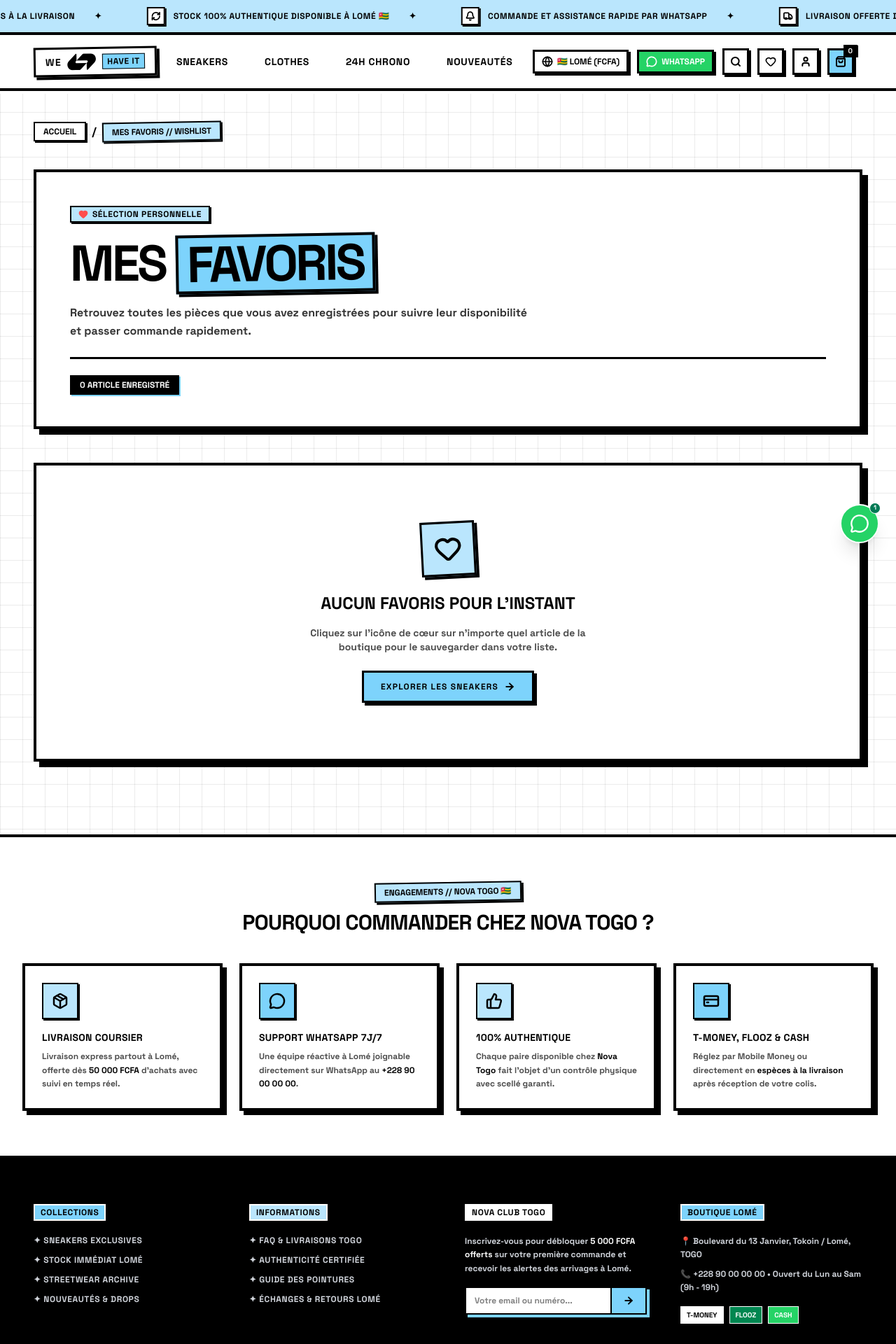
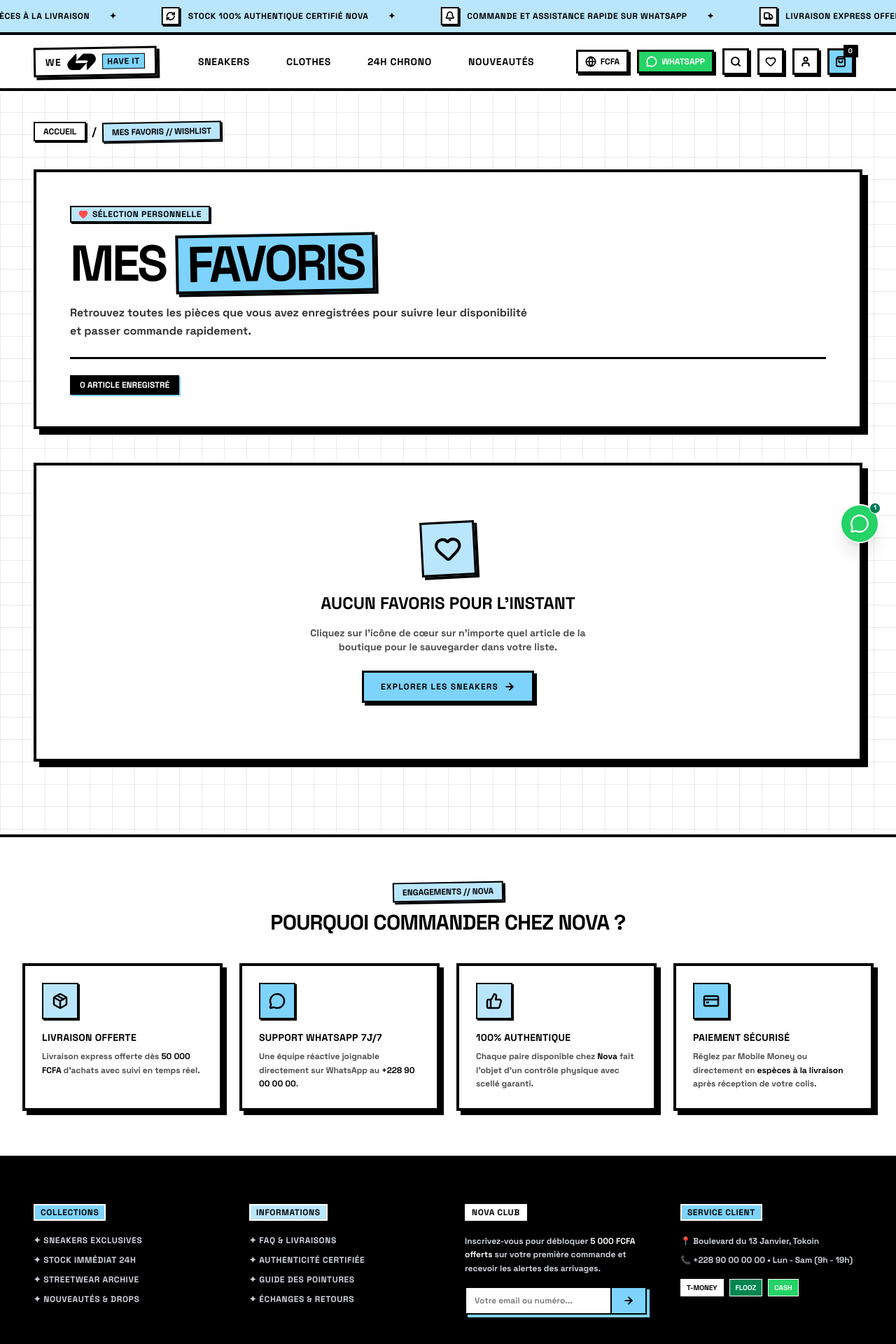
Before and after one commit to Raven7105/nova-frontend, a Next.js app: page /wishlist in a window 1280 px wide. Shown: the top 1920 px of the page at 70% size. Built offline with nearby package versions, Linux system fonts and the light colour scheme.

Commit message:
fix: resolve CartContext types and clean homepage branding (remove flags and overt country text)

```diff
--- a/components/cart/CartDrawer.tsx
+++ b/components/cart/CartDrawer.tsx
@@ -29,7 +29,7 @@ export default function CartDrawer() {
         const itemsList = items
             .map((item) => `- ${item.product.name} (Taille ${item.size}) x${item.quantity} : ${formatPrice(item.product.price * item.quantity)}`)
             .join("\n")
-        const message = `Bonjour Nova Togo !\nJe souhaite passer commande de mon panier :\n\n${itemsList}\n\nSous-total : ${formatPrice(subtotal)}\nLivraison : ${shipping === 0 ? "Offerte" : formatPrice(shipping)}\nTOTAL : ${formatPrice(total)}\n\nJe suis situé(e) à Lomé.`
+        const message = `Bonjour Nova !\nJe souhaite passer commande de mon panier :\n\n${itemsList}\n\nSous-total : ${formatPrice(subtotal)}\nLivraison : ${shipping === 0 ? "Offerte" : formatPrice(shipping)}\nTOTAL : ${formatPrice(total)}`
         return `https://wa.me/22890000000?text=${encodeURIComponent(message)}`
     }
 
@@ -72,12 +72,12 @@ export default function CartDrawer() {
                     <div className="flex items-center justify-between text-xs font-black uppercase tracking-wider mb-2">
                         {freeShippingRemaining > 0 ? (
                             <span>
-                                Plus que <strong className="text-[#0284C7] font-black">{formatPrice(freeShippingRemaining)}</strong> pour la livraison offerte à Lomé !
+                                Plus que <strong className="text-[#0284C7] font-black">{formatPrice(freeShippingRemaining)}</strong> pour la livraison offerte !
                             </span>
                         ) : (
                             <span className="text-black flex items-center gap-1.5">
                                 <Sparkles className="w-4 h-4 fill-[#7DD3FC]" />
-                                🎉 Livraison offerte débloquée pour Lomé !
+                                🎉 Livraison offerte débloquée !
                             </span>
                         )}
                         <span>{progressPercentage}%</span>
@@ -156,7 +156,7 @@ export default function CartDrawer() {
                                             {item.size}
                                         </span>
                                         {item.product.is24h && (
-                                            <span className="text-[10px] font-black text-black">⚡ EN STOCK LOMÉ</span>
+                                            <span className="text-[10px] font-black text-black">⚡ EN STOCK 24H</span>
                                         )}
                                     </div>
 
@@ -201,7 +201,7 @@ export default function CartDrawer() {
                                 <span className="font-black text-black">{formatPrice(subtotal)}</span>
                             </div>
                             <div className="flex justify-between text-black/70">
-                                <span>Livraison Lomé</span>
+                                <span>Livraison</span>
                                 <span className="font-black text-black">
                                     {shipping === 0 ? "OFFERTE (0 FCFA)" : formatPrice(shipping)}
                                 </span>
@@ -239,7 +239,7 @@ export default function CartDrawer() {
                                 <ShieldCheck className="w-3.5 h-3.5 stroke-[2.5px]" /> 100% Authentique
                             </span>
                             <span className="flex items-center gap-1">
-                                <Truck className="w-3.5 h-3.5 stroke-[2.5px]" /> Coursier Lomé 24H
+                                <Truck className="w-3.5 h-3.5 stroke-[2.5px]" /> Expédition Express 24H
                             </span>
                         </div>
                     </div>
--- a/components/layout/AnnouncementBar.tsx
+++ b/components/layout/AnnouncementBar.tsx
@@ -2,10 +2,10 @@
 import { Bell, CreditCard, RefreshCw, Truck } from "lucide-react"
 
 const messages = [
-    { icon: Truck, text: "Livraison offerte dès 50 000 FCFA à Lomé" },
-    { icon: CreditCard, text: "Paiement T-Money, Flooz & Espèces à la livraison" },
-    { icon: RefreshCw, text: "Stock 100% authentique disponible à Lomé 🇹🇬" },
-    { icon: Bell, text: "Commande et assistance rapide par WhatsApp" },
+    { icon: Truck, text: "Livraison express offerte dès 50 000 FCFA" },
+    { icon: CreditCard, text: "Paiement Mobile Money & Espèces à la livraison" },
+    { icon: RefreshCw, text: "Stock 100% authentique certifié Nova" },
+    { icon: Bell, text: "Commande et assistance rapide sur WhatsApp" },
 ]
 
 export default function AnnouncementBar() {
--- a/components/layout/Footer.tsx
+++ b/components/layout/Footer.tsx
@@ -1,5 +1,5 @@
 "use client"
-import { Package, Phone, ThumbsUp, CreditCard, ArrowRight, MessageCircle } from "lucide-react"
+import { Package, ThumbsUp, CreditCard, ArrowRight, MessageCircle } from "lucide-react"
 import Link from "next/link"
 
 export default function Footer() {
@@ -10,10 +10,10 @@ export default function Footer() {
             <div className="max-w-7xl mx-auto px-6 md:px-8 py-16">
                 <div className="text-center mb-10">
                     <span className="bg-[#BAE6FD] text-black font-black uppercase text-xs px-3 py-1 border-2 border-black shadow-[3px_3px_0px_#000] inline-block -rotate-1">
-                        ENGAGEMENTS // NOVA TOGO 🇹🇬
+                        ENGAGEMENTS // NOVA
                     </span>
                     <h2 className="text-2xl md:text-3xl font-black uppercase tracking-tight mt-3">
-                        POURQUOI COMMANDER CHEZ NOVA TOGO ?
+                        POURQUOI COMMANDER CHEZ NOVA ?
                     </h2>
                 </div>
 
@@ -22,9 +22,9 @@ export default function Footer() {
                         <div className="border-2 border-black bg-[#BAE6FD] p-3 w-fit mb-4 shadow-[2px_2px_0px_#000]">
                             <Package className="w-6 h-6 stroke-[2.5px]" />
                         </div>
-                        <h3 className="text-sm font-black uppercase mb-2 tracking-wide">LIVRAISON COURSIER</h3>
+                        <h3 className="text-sm font-black uppercase mb-2 tracking-wide">LIVRAISON OFFERTE</h3>
                         <p className="text-xs font-bold text-black/70 leading-relaxed">
-                            Livraison express partout à Lomé, offerte dès <strong className="text-black font-black">50 000 FCFA</strong> d&apos;achats avec suivi en temps réel.
+                            Livraison express offerte dès <strong className="text-black font-black">50 000 FCFA</strong> d&apos;achats avec suivi en temps réel.
                         </p>
                     </div>
 
@@ -34,7 +34,7 @@ export default function Footer() {
                         </div>
                         <h3 className="text-sm font-black uppercase mb-2 tracking-wide">SUPPORT WHATSAPP 7J/7</h3>
                         <p className="text-xs font-bold text-black/70 leading-relaxed">
-                            Une équipe réactive à Lomé joignable directement sur WhatsApp au <strong className="text-black font-black">+228 90 00 00 00</strong>.
+                            Une équipe réactive joignable directement sur WhatsApp au <strong className="text-black font-black">+228 90 00 00 00</strong>.
                         </p>
                     </div>
 
@@ -44,7 +44,7 @@ export default function Footer() {
                         </div>
                         <h3 className="text-sm font-black uppercase mb-2 tracking-wide">100% AUTHENTIQUE</h3>
                         <p className="text-xs font-bold text-black/70 leading-relaxed">
-                            Chaque paire disponible chez <strong className="text-black font-black">Nova Togo</strong> fait l&apos;objet d&apos;un contrôle physique avec scellé garanti.
+                            Chaque paire disponible chez <strong className="text-black font-black">Nova</strong> fait l&apos;objet d&apos;un contrôle physique avec scellé garanti.
                         </p>
                     </div>
 
@@ -52,7 +52,7 @@ export default function Footer() {
                         <div className="border-2 border-black bg-[#7DD3FC] p-3 w-fit mb-4 shadow-[2px_2px_0px_#000]">
                             <CreditCard className="w-6 h-6 stroke-[2.5px]" />
                         </div>
-                        <h3 className="text-sm font-black uppercase mb-2 tracking-wide">T-MONEY, FLOOZ & CASH</h3>
+                        <h3 className="text-sm font-black uppercase mb-2 tracking-wide">PAIEMENT SÉCURISÉ</h3>
                         <p className="text-xs font-bold text-black/70 leading-relaxed">
                             Réglez par Mobile Money ou directement en <strong className="text-black font-black">espèces à la livraison</strong> après réception de votre colis.
                         </p>
@@ -71,7 +71,7 @@ export default function Footer() {
                         </div>
                         <ul className="space-y-3 text-xs font-bold uppercase tracking-wider text-gray-300">
                             <li><Link href="/collections/sneakers" className="hover:text-[#7DD3FC] transition-colors">✦ Sneakers Exclusives</Link></li>
-                            <li><Link href="/collections/livraison-24h" className="hover:text-[#7DD3FC] transition-colors">✦ Stock Immédiat Lomé</Link></li>
+                            <li><Link href="/collections/livraison-24h" className="hover:text-[#7DD3FC] transition-colors">✦ Stock Immédiat 24H</Link></li>
                             <li><Link href="/collections/clothes" className="hover:text-[#7DD3FC] transition-colors">✦ Streetwear Archive</Link></li>
                             <li><Link href="/collections/nouveautes" className="hover:text-[#7DD3FC] transition-colors">✦ Nouveautés & Drops</Link></li>
                         </ul>
@@ -83,20 +83,20 @@ export default function Footer() {
                             INFORMATIONS
                         </div>
                         <ul className="space-y-3 text-xs font-bold uppercase tracking-wider text-gray-300">
-                            <li><Link href="/faq" className="hover:text-[#BAE6FD] transition-colors">✦ FAQ & Livraisons Togo</Link></li>
+                            <li><Link href="/faq" className="hover:text-[#BAE6FD] transition-colors">✦ FAQ & Livraisons</Link></li>
                             <li><Link href="/authenticite" className="hover:text-[#BAE6FD] transition-colors">✦ Authenticité Certifiée</Link></li>
                             <li><Link href="/guide-des-tailles" className="hover:text-[#BAE6FD] transition-colors">✦ Guide des Pointures</Link></li>
-                            <li><Link href="/retours" className="hover:text-[#BAE6FD] transition-colors">✦ Échanges & Retours Lomé</Link></li>
+                            <li><Link href="/retours" className="hover:text-[#BAE6FD] transition-colors">✦ Échanges & Retours</Link></li>
                         </ul>
                     </div>
 
                     {/* Newsletter */}
                     <div>
                         <div className="inline-block bg-white text-black border-2 border-white px-2 py-0.5 font-black text-xs uppercase tracking-wider mb-5">
-                            NOVA CLUB TOGO
+                            NOVA CLUB
                         </div>
                         <p className="text-xs font-bold text-gray-300 mb-4 leading-relaxed">
-                            Inscrivez-vous pour débloquer <strong className="text-white">5 000 FCFA offerts</strong> sur votre première commande et recevoir les alertes des arrivages à Lomé.
+                            Inscrivez-vous pour débloquer <strong className="text-white">5 000 FCFA offerts</strong> sur votre première commande et recevoir les alertes des arrivages.
                         </p>
                         <form onSubmit={(e) => e.preventDefault()} className="flex items-stretch shadow-[4px_4px_0px_#7DD3FC]">
                             <input
@@ -117,13 +117,13 @@ export default function Footer() {
                     {/* Boutique & Contact */}
                     <div>
                         <div className="inline-block bg-[#7DD3FC] text-black border-2 border-white px-2 py-0.5 font-black text-xs uppercase tracking-wider mb-5">
-                            BOUTIQUE LOMÉ
+                            SERVICE CLIENT
                         </div>
                         <p className="text-xs font-bold text-gray-300 mb-2 leading-relaxed">
-                            📍 Boulevard du 13 Janvier, Tokoin / Lomé, TOGO
+                            📍 Boulevard du 13 Janvier, Tokoin
                         </p>
                         <p className="text-xs font-bold text-gray-300 mb-4 leading-relaxed">
-                            📞 +228 90 00 00 00 • Ouvert du Lun au Sam (9h - 19h)
+                            📞 +228 90 00 00 00 • Lun - Sam (9h - 19h)
                         </p>
                         <div className="flex gap-2">
                             <span className="bg-white text-black text-[10px] font-black px-2 py-1 border border-white">
@@ -142,9 +142,9 @@ export default function Footer() {
 
                 {/* Bas du footer */}
                 <div className="max-w-7xl mx-auto mt-12 pt-6 border-t border-white/20 flex flex-col sm:flex-row items-center justify-between text-xs font-bold text-gray-400 gap-4">
-                    <span>© {new Date().getFullYear()} NOVA TOGO — SNEAKERS & STREETWEAR LOMÉ — TOUS DROITS RÉSERVÉS.</span>
+                    <span>© {new Date().getFullYear()} NOVA — SNEAKERS & STREETWEAR — TOUS DROITS RÉSERVÉS.</span>
                     <span className="bg-white text-black px-2 py-0.5 border border-white font-black text-[10px]">
-                        LOMÉ // TOGO 🇹🇬
+                        AUTHENTIC // ARCHIVE
                     </span>
                 </div>
             </div>
@@ -153,7 +153,7 @@ export default function Footer() {
             <div className="bg-[#BAE6FD] py-4 px-6 border-t-4 border-black flex flex-wrap justify-center gap-6 md:gap-10 text-xs font-black uppercase text-black tracking-wider">
                 <Link href="/mentions-legales" className="hover:underline">MENTIONS LÉGALES</Link>
                 <span>✦</span>
-                <Link href="/cgv" className="hover:underline">CGV TOGO</Link>
+                <Link href="/cgv" className="hover:underline">CGV</Link>
                 <span>✦</span>
                 <Link href="/retours" className="hover:underline">RETOURS & ÉCHANGES</Link>
                 <span>✦</span>
--- a/components/layout/Hero.tsx
+++ b/components/layout/Hero.tsx
@@ -67,9 +67,9 @@ export default function Hero() {
 
             {/* Ruban ticker bas de hero */}
             <div className="absolute bottom-0 left-0 right-0 bg-black text-white py-2 px-4 border-t-4 border-black z-20 flex justify-between items-center text-xs font-black uppercase tracking-wider">
-                <span>STOCK DISPONIBLE À LOMÉ 🇹🇬</span>
-                <span className="hidden sm:inline">✦ COURSIER EXPRESS 24H ✦</span>
-                <span>T-MONEY • FLOOZ • CASH</span>
+                <span>STOCK DISPONIBLE EN BOUTIQUE</span>
+                <span className="hidden sm:inline">✦ EXPÉDITION & COURSIER EXPRESS 24H ✦</span>
+                <span>AUTHENTICITÉ 100% GARANTIE</span>
             </div>
 
         </div>
--- a/components/layout/Navbar.tsx
+++ b/components/layout/Navbar.tsx
@@ -84,24 +84,14 @@ export default function Navbar() {
                     className="flex items-center space-x-2.5 sm:space-x-3"
                     onMouseEnter={() => setActiveMenu(null)}
                 >
-                    <DropdownMenu>
-                        <DropdownMenuTrigger className="hidden sm:flex items-center gap-1.5 text-xs font-black uppercase border-3 border-black bg-white px-2.5 py-1.5 shadow-[3px_3px_0px_#000] hover:bg-[#BAE6FD] active:translate-x-0.5 active:translate-y-0.5 active:shadow-none transition-all cursor-pointer">
-                            <Globe className="w-4 h-4 stroke-[2.5px]" />
-                            <span>🇹🇬 LOMÉ (FCFA)</span>
-                        </DropdownMenuTrigger>
-                        <DropdownMenuContent className="border-3 border-black shadow-[4px_4px_0px_#000] bg-white rounded-none p-1 font-bold text-xs">
-                            <DropdownMenuItem className="cursor-pointer hover:bg-[#BAE6FD] rounded-none font-bold">
-                                🇹🇬 Togo — Lomé (FCFA)
-                            </DropdownMenuItem>
-                            <DropdownMenuItem className="cursor-pointer hover:bg-[#BAE6FD] rounded-none font-bold">
-                                🌍 Zone UEMOA (FCFA)
-                            </DropdownMenuItem>
-                        </DropdownMenuContent>
-                    </DropdownMenu>
+                    <div className="hidden sm:flex items-center gap-1.5 text-xs font-black uppercase border-3 border-black bg-white px-2.5 py-1.5 shadow-[3px_3px_0px_#000]">
+                        <Globe className="w-4 h-4 stroke-[2.5px]" />
+                        <span>FCFA</span>
+                    </div>
 
                     {/* Raccourci WhatsApp rapide */}
                     <a
-                        href="https://wa.me/22890000000?text=Bonjour%20Nova%20Togo%20!"
+                        href="https://wa.me/22890000000?text=Bonjour%20Nova%20!"
                         target="_blank"
                         rel="noopener noreferrer"
                         aria-label="Contacter sur WhatsApp"
--- a/components/layout/PromoBar.tsx
+++ b/components/layout/PromoBar.tsx
@@ -9,11 +9,11 @@ export default function PromoBar() {
                         <span className="bg-black text-white px-2 py-0.5 text-xs font-black">
                             SPECIAL DROP
                         </span>
-                        <span>NOVA TOGO // JUSQU'À -50%</span>
+                        <span>NOVA ARCHIVE // JUSQU'À -50%</span>
                         <span className="text-black font-black text-base">✦</span>
-                        <span>COURSIER EXPRESS 24H DISPONIBLE À LOMÉ</span>
+                        <span>EXPÉDITION & COURSIER EXPRESS 24H</span>
                         <span className="text-black font-black text-base">✦</span>
-                        <span>100% AUTHENTIQUE CERTIFIÉ NOVA LOMÉ</span>
+                        <span>100% AUTHENTIQUE CERTIFIÉ NOVA</span>
                         <span className="text-black font-black text-base">✦</span>
                     </div>
                 ))}
--- a/components/ui/WhatsAppButton.tsx
+++ b/components/ui/WhatsAppButton.tsx
@@ -5,8 +5,8 @@ import { MessageCircle, X } from "lucide-react"
 
 export default function WhatsAppButton() {
   const [isOpen, setIsOpen] = useState(false)
-  const phoneNumber = "22890000000" // Numéro WhatsApp Togo
-  const defaultMessage = encodeURIComponent("Bonjour Nova Togo ! Je souhaite avoir des informations sur un produit.")
+  const phoneNumber = "22890000000"
+  const defaultMessage = encodeURIComponent("Bonjour Nova ! Je souhaite avoir des informations sur un produit.")
 
   return (
     <div className="fixed bottom-6 right-6 z-50 flex flex-col items-end gap-2">
@@ -20,7 +20,7 @@ export default function WhatsAppButton() {
                 <span className="relative inline-flex rounded-full h-3 w-3 bg-emerald-500"></span>
               </span>
               <div>
-                <h4 className="text-xs font-black uppercase tracking-wider text-black">Service Client Lomé</h4>
+                <h4 className="text-xs font-black uppercase tracking-wider text-black">Service Client</h4>
                 <p className="text-[10px] text-black/50 font-bold">En ligne • Réponse en &lt; 5 min</p>
               </div>
             </div>
@@ -34,7 +34,7 @@ export default function WhatsAppButton() {
           </div>
 
           <p className="text-xs text-black/70 my-3 font-medium leading-relaxed">
-            Besoin d&apos;aide pour une pointure, une commande ou la livraison à Lomé ? Discutez avec nous sur WhatsApp !
+            Besoin d&apos;aide pour une pointure, une commande ou votre livraison ? Discutez avec nous directement sur WhatsApp !
           </p>
 
           <a
@@ -53,7 +53,7 @@ export default function WhatsAppButton() {
       <button
         onClick={() => setIsOpen(!isOpen)}
         className="group relative flex items-center justify-center w-14 h-14 rounded-full bg-[#25D366] hover:bg-[#1ebd5b] text-white shadow-xl hover:shadow-2xl border-2 border-white transition-all transform hover:scale-105 active:scale-95"
-        aria-label="Ouvrir le chat WhatsApp Nova Togo"
+        aria-label="Ouvrir le chat WhatsApp Nova"
       >
         <span className="absolute -top-1 -right-1 flex h-4 w-4">
           <span className="animate-ping absolute inline-flex h-full w-full rounded-full bg-white opacity-75"></span>
--- a/context/CartContext.tsx
+++ b/context/CartContext.tsx
@@ -127,7 +127,7 @@ export function CartProvider({ children }: { children: React.ReactNode }) {
     )
 }
 
-export function useCart() {
+export function useCart(): CartContextType {
     const context = useContext(CartContext)
     if (!context) {
         throw new Error("useCart must be used within a CartProvider")
```
Also changed, not shown: components/layout/menus/Livraison.tsx (+7 -7 lines), lib/data.ts (+7 -7 lines).
